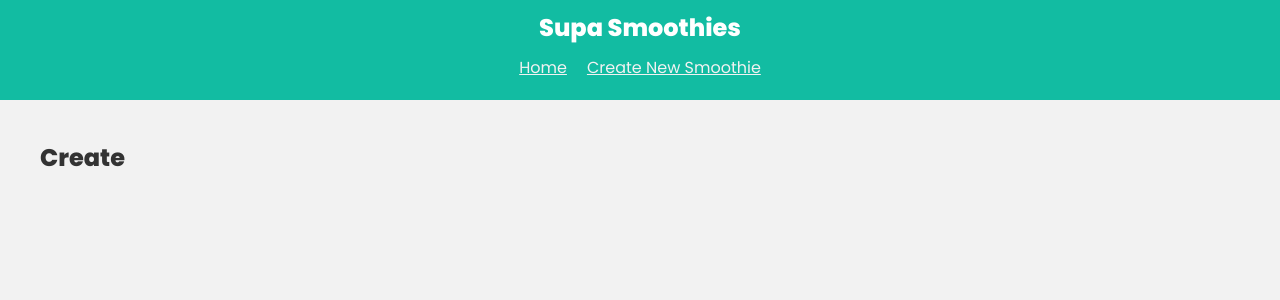
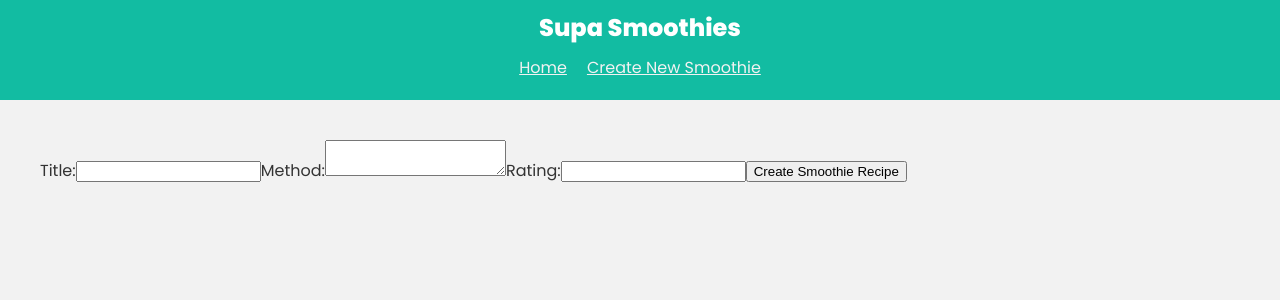
Before and after one commit to KyneLaggui/supabase, a React (Create React App) app: page /create in a window 1280 px wide. Shown: the top 300 px of the page. Built offline with nearby package versions, Linux system fonts and the light colour scheme.

Commit message:
Able to Add Data to the Database

```diff
--- a/src/pages/Create.js
+++ b/src/pages/Create.js
@@ -1,9 +1,72 @@
+import supabase from "../config/supabaseClient"
+import { useState } from "react"
+
+
 const Create = () => {
+
+  const [title, setTitle] = useState('')
+  const [method, setMethod] = useState('')
+  const [rating, setRating] = useState('')
+  const [formError, setFormError] = useState(null)
+
+  const handleSubmit = async(e) => {
+    e.preventDefault()
+
+    if (!title || !method || !rating){
+      setFormError('Please fill in all the fields correctly')
+      return
+    }
+
+    const {data, error} = await supabase
+    .from('smoothies')
+    .insert([{title, method, rating}])
+
+    if (error) {
+      console.log(error)
+      setFormError('Error Par')
+    }
+
+    if (data) {
+      console.log(data)
+      setFormError(null)
+    }
+
+  }
+
+
   return (
-    <div className="page create">
-      <h2>Create</h2>
-    </div>
-  )
+      <div className="page create">
+        <form onSubmit={handleSubmit}>
+          <label htmlFor="title">Title:</label>
+          <input
+            type="text"
+            id="title"
+            value={title}
+            onChange={(e) => setTitle(e.target.value)}
+          />
+
+          <label htmlFor="method">Method:</label>
+          <textarea
+            id="method"
+            value={method}
+            onChange={(e) => setMethod(e.target.value)}
+          />
+
+          <label htmlFor="rating">Rating:</label>
+          <input
+            type="number"
+            id="rating"
+            value={rating}
+            onChange={(e) => setRating(e.target.value)}
+          />
+
+          <button>Create Smoothie Recipe</button>
+
+          {formError && <p className="error">{formError}</p>}
+        </form>
+      </div>
+    )
+
 }
 
 export default Create
```
